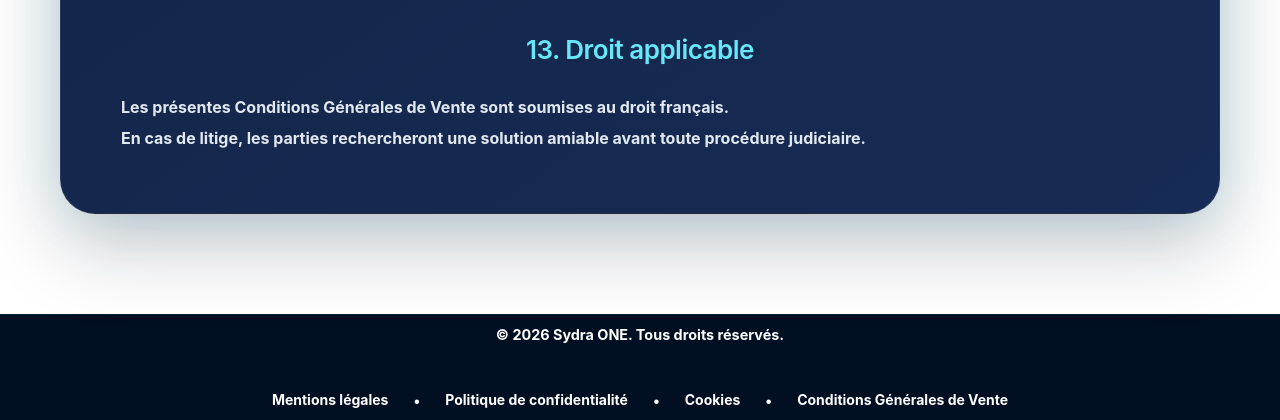
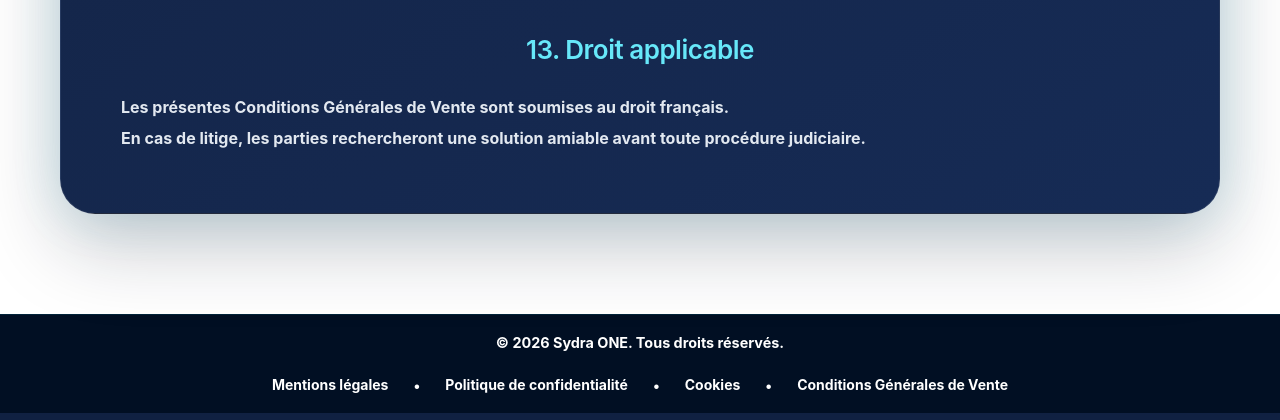
Before and after one commit to Sydra-ONE/Sydra-Website, a Flask app: page /cgv in a window 1280 px wide. Shown: the part 4086-4506 px from the top of the page. Run offline with Flask 3, Linux system fonts and the light colour scheme.

Commit message:
modif mineur bannière

```diff
--- a/static/css/style.css
+++ b/static/css/style.css
@@ -766,7 +766,7 @@ footer {
     background: rgba(1, 15, 35, 0.95);
     color: var(--medium-text);
     text-align: center;
-    padding: 0.5rem 0;
+    padding: 1rem 0;
     margin-top: 0;
     border-top: 1px solid rgba(0, 217, 255, 0.1);
     font-size: 0.9rem;
--- a/templates/base.html
+++ b/templates/base.html
@@ -59,8 +59,8 @@
 
     <!-- Footer -->
     <footer>
-        <div class="container">
-            <p>&copy; 2026 Sydra ONE. Tous droits réservés.</p><br>
+        <div class="container footer-content">
+            <p class="footer-copyright">&copy; 2026 Sydra ONE. Tous droits réservés.</p>
             <div class="footer-links">
                 <a href="/mentions-legales">
                     Mentions légales
```
Also changed, not shown: 1 other file.
